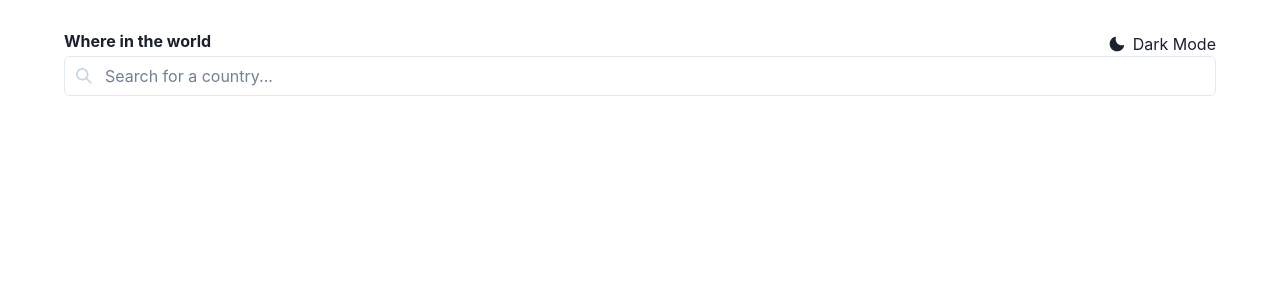
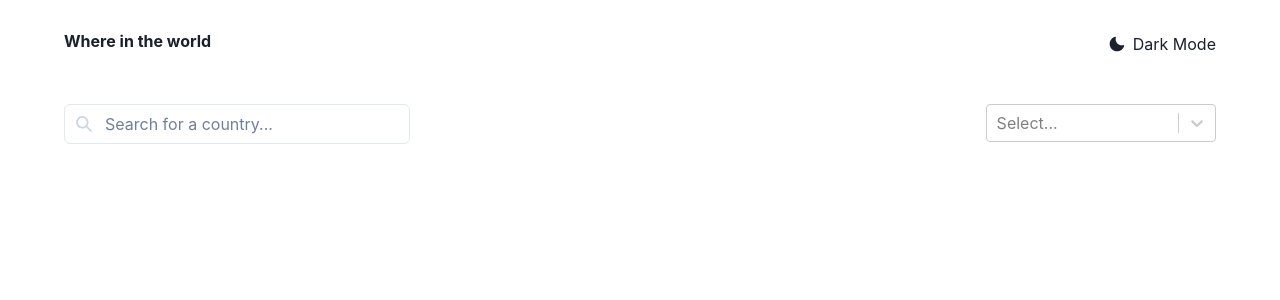
Before and after one commit to anita-brown/bumpa_test, a React (Create React App) app: page / in a window 1280 px wide. Shown: the top 300 px of the page. Built offline with nearby package versions, Linux system fonts and the light colour scheme.

Commit message:
chore: added darkmode toggle

```diff
--- a/package.json
+++ b/package.json
@@ -18,6 +18,7 @@
     "@types/prettier": "^2.7.2",
     "@types/react": "^18.0.28",
     "@types/react-dom": "^18.0.11",
+    "@types/react-select": "^5.0.1",
     "eslint": "^8.35.0",
     "eslint-config-prettier": "^8.6.0",
     "eslint-plugin-prettier": "^4.2.1",
@@ -26,6 +27,7 @@
     "react": "^18.2.0",
     "react-dom": "^18.2.0",
     "react-scripts": "5.0.1",
+    "react-select": "^5.7.0",
     "typescript": "^4.9.5",
     "web-vitals": "^2.1.4"
   },
--- a/src/components/header/Header.tsx
+++ b/src/components/header/Header.tsx
@@ -1,16 +1,17 @@
-import { Box, Flex, Heading, HStack, Icon, Text } from '@chakra-ui/react';
-import { MoonIcon } from '@chakra-ui/icons';
+import { Box, Flex, Heading, HStack, Icon, Text, useColorMode } from '@chakra-ui/react';
+import { MoonIcon, SunIcon } from '@chakra-ui/icons';
 const Header = () => {
+  const { colorMode, toggleColorMode } = useColorMode();
   return (
     <Box>
       <Flex justify="space-between">
         <Heading size="sm">Where in the world</Heading>
 
         <HStack>
-          <Icon>
-            <MoonIcon/>
+          <Icon onClick={toggleColorMode}>
+            {colorMode === 'light' ? <MoonIcon /> : <SunIcon />}
           </Icon>
-          <Text>Dark Mode</Text>
+          {colorMode === 'light' ? <Text>Dark Mode</Text> : <Text>Light Mode</Text>}
         </HStack>
       </Flex>
     </Box>
--- a/src/components/searchbar/SearchBar.tsx
+++ b/src/components/searchbar/SearchBar.tsx
@@ -1,15 +1,20 @@
-import React from 'react'
-import { InputGroup, InputLeftElement, Input } from '@chakra-ui/react';
+import React from 'react';
+import { InputGroup, InputLeftElement, Input, Flex, Box } from '@chakra-ui/react';
 import { SearchIcon } from '@chakra-ui/icons';
-
+import Select from 'react-select';
 
 const SearchBar = () => {
   return (
-    <InputGroup>
-      <InputLeftElement pointerEvents="none" children={<SearchIcon color="gray.300" />} />
-      <Input type="text" placeholder="Search for a country..." />
-    </InputGroup>
+    <Flex w="100%" justify="space-between" mt="3rem">
+      <InputGroup w="30%">
+        <InputLeftElement pointerEvents="none" children={<SearchIcon color="gray.300" />} />
+        <Input type="text" placeholder="Search for a country..." />
+      </InputGroup>
+      <Box w="20%">
+        <Select />
+      </Box>
+    </Flex>
   );
-}
+};
 
-export default SearchBar
+export default SearchBar;
--- a/src/index.tsx
+++ b/src/index.tsx
@@ -4,10 +4,14 @@ import './index.css';
 import App from './App';
 import reportWebVitals from './reportWebVitals';
 import { ChakraProvider } from '@chakra-ui/react';
+import { ColorModeScript } from '@chakra-ui/react';
+import theme from './theme';
+
 const root = ReactDOM.createRoot(document.getElementById('root') as HTMLElement);
 root.render(
   <React.StrictMode>
     <ChakraProvider>
+      <ColorModeScript initialColorMode={theme.config.initialColorMode} />
       <App />
     </ChakraProvider>
   </React.StrictMode>
--- /dev/null
+++ b/src/theme.ts
@@ -0,0 +1,13 @@
+
+import { extendTheme, type ThemeConfig } from '@chakra-ui/react'
+
+// 2. Add your color mode config
+const config: ThemeConfig = {
+    initialColorMode: 'light',
+    useSystemColorMode: false,
+}
+
+// 3. extend the theme
+const theme = extendTheme({ config })
+
+export default theme
```
Also changed, not shown: .eslintrc.json, 2 other files (tests, documents, lock files or other folders).
